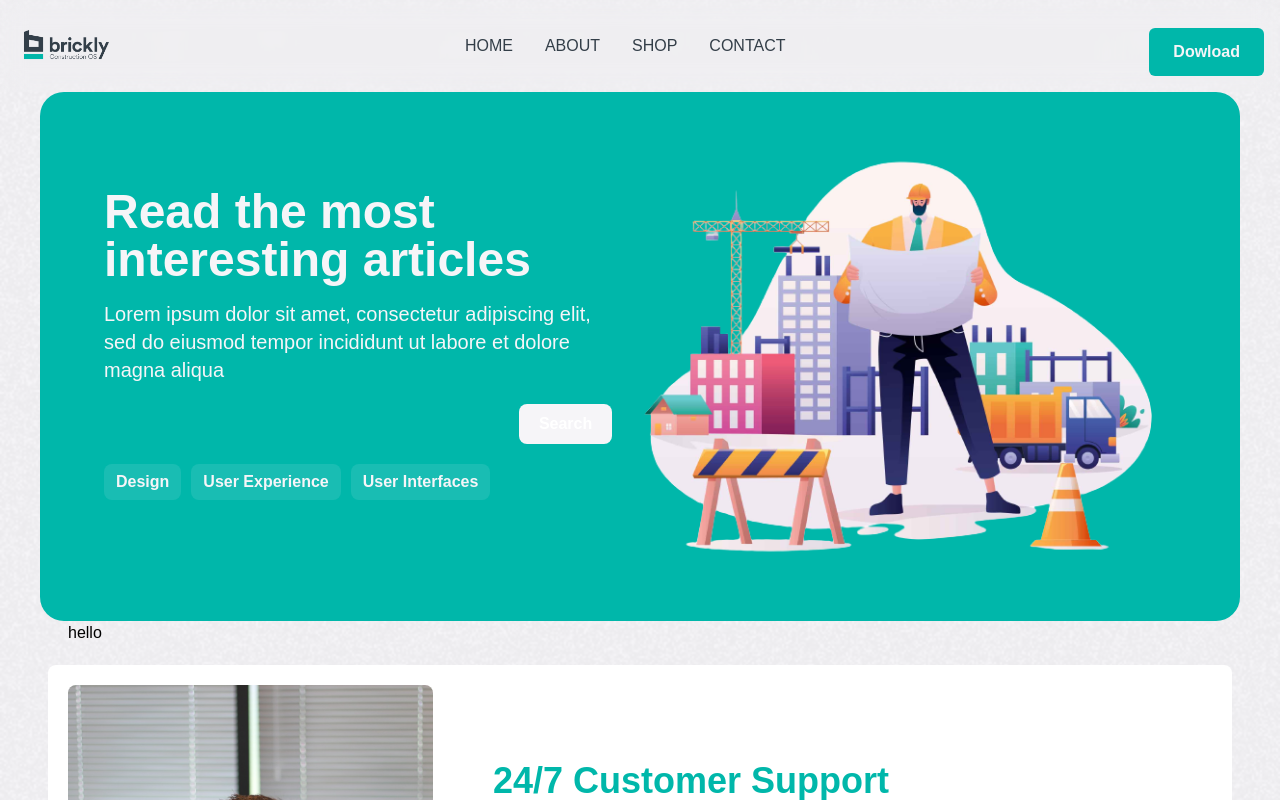
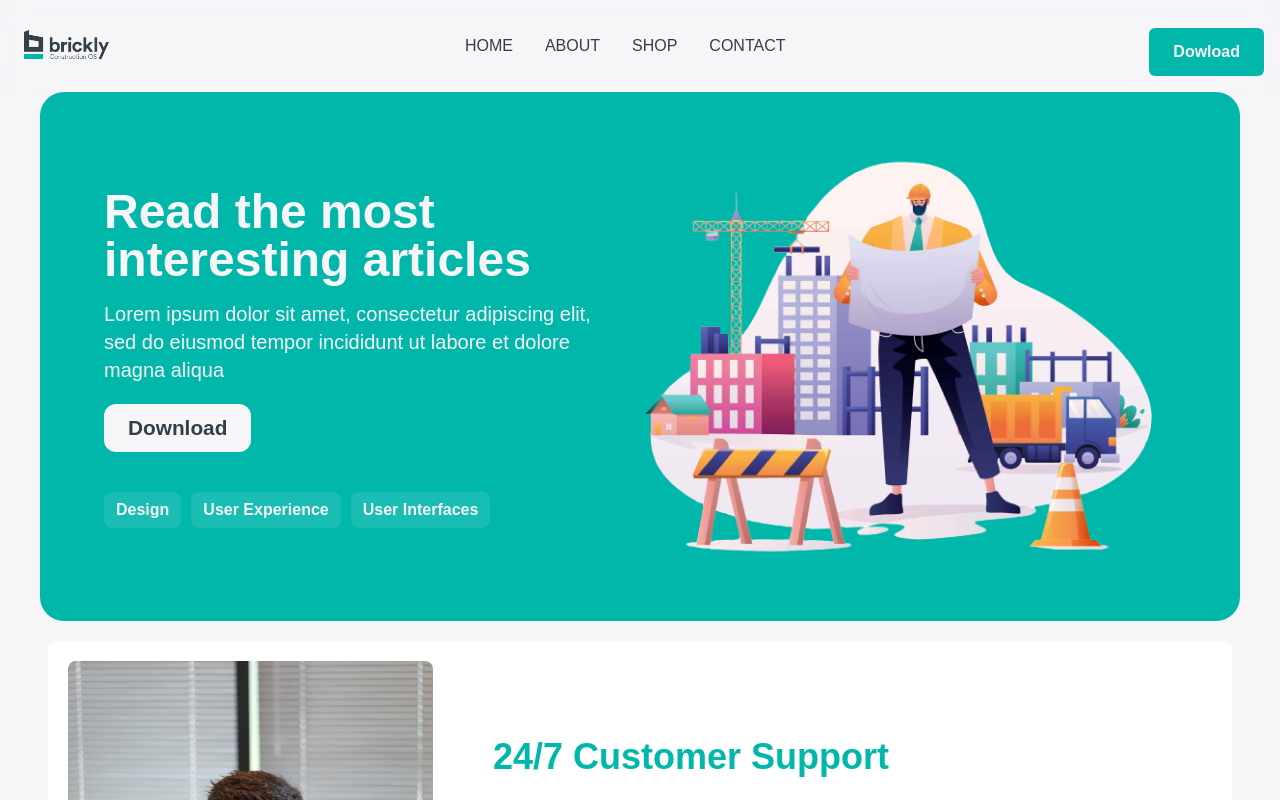
Before and after one commit to Shibil-77/Brickly-freelacework, a React (Create React App) app: page / in a window 1280 px wide. Shown: the top 800 px of the page. Built offline with nearby package versions, Linux system fonts and the light colour scheme.

Commit message:
anshid:changes

```diff
--- a/src/App.css
+++ b/src/App.css
@@ -9,7 +9,6 @@ body {
   height: 100vh;
   background-color: #f6f5f8;
   font-family: 'Mulish', sans-serif;
-  background-image: url(./assets/Background.png);
   background-size: cover;
 }
 
@@ -18,6 +17,6 @@ body {
 }
 
 #svg-container-1:hover path {
-    stroke: #f6f5f8;
-    fill:#f6f5f8;
-  }
+  stroke: #f6f5f8;
+  fill:#f6f5f8;
+}
--- a/src/components/Download/Download.jsx
+++ b/src/components/Download/Download.jsx
@@ -6,7 +6,7 @@ import "./download.css"
 
 const Download = () => {
   return (
-    <div className="md:flex w-full mt-5 bg-[#f6f5f8] rounded-2xl  ">
+    <div className="md:flex w-full mt-5 bg-white rounded-2xl  ">
       <div className="md:w-1/2 w-full my-auto flex pb-0  p-5 justify-center">
         <div className=" grid gap-4 ">
           <h1 className="md:text-4xl text-3xl  max"><strong>Download our mobile <br/> application.</strong></h1>
--- a/src/components/footer/FooterSubThree.jsx
+++ b/src/components/footer/FooterSubThree.jsx
@@ -14,13 +14,13 @@ function FooterSubThree() {
             type="email"
             placeholder="Your Email"
           />
-          <button className=" mx-4 rounded-xl absolute lg:-right-2 -right-2 top-1  hover:bg-secondary bg-secondary  text-base font-medium leading-none text-white p-2 uppercase focus:outline-none focus:ring-2 focus:ring-offset-2 focus:ring-primary">
+          <button className=" mx-4  rounded-xl absolute lg:-right-2 -right- top-1 bottom-1  hover:bg-secondary bg-secondary  text-base font-medium leading-none text-white p-2 uppercase focus:outline-none focus:ring-2 focus:ring-offset-2 focus:ring-primary">
             <svg
               viewBox="0 0 24 24"
               xmlns="http://www.w3.org/2000/svg"
               fill="#ffffff"
-              width='40'
-              height='40'
+              width='35'
+              height='35'
             >
               <g id="SVGRepo_bgCarrier" stroke-width="0"></g>
               <g
--- a/src/components/hero/Hero.jsx
+++ b/src/components/hero/Hero.jsx
@@ -14,13 +14,10 @@ const Hero = () => {
                     Lorem ipsum dolor sit amet, consectetur adipiscing elit, sed do
                     eiusmod tempor incididunt ut labore et dolore magna aliqua
                 </p>
-                <div className="flex flex-col gap-y-2.5 mt-10 lg:mt-6 xl:mt-10 relative">
-                    <button className="w-full bg-primary text-white font-semibold rounded-lg px-5 py-3 md:absolute md:right-2 md:top-1/2 md:-translate-y-1/2 md:w-fit md:py-2">
-                        Search
-                    </button>
-                </div>
+                <button className='px-6 h-12 rounded-xl bg-primary text-[1.3rem] font-semibold text-text-color mt-5'>
+                    Download
+                </button>
                 <div className="flex mt-4 flex-col lg:flex-row lg:items-start lg:flex-nowrap lg:gap-x-4 lg:mt-7">
-
                     <ul className="flex flex-wrap gap-x-2.5 gap-y-2.5 mt-3 lg:text-sm xl:text-base">
                         <li className="rounded-lg bg-primary bg-opacity-10 px-3 py-1.5 text-primary font-semibold">
                         Design
--- a/src/pages/FooterPage/FooterPage.jsx
+++ b/src/pages/FooterPage/FooterPage.jsx
@@ -6,7 +6,7 @@ import FooterSubThree from "../../components/footer/FooterSubThree";
 
 function FooterPage() {
   return (
-    <footer className="bg-primary from-gray-100 via-[#bce1ff] to-gray-100 flex items-center justify-center border ">
+    <footer className="bg-white from-gray-100 via-[#bce1ff] to-gray-100 flex items-center justify-center border ">
       <div className="w-full lg:container">
         <div className="lg:hidden block pt-11 ">
           <FooterSubOne />
--- a/src/pages/home/Home.jsx
+++ b/src/pages/home/Home.jsx
@@ -13,7 +13,7 @@ const Home = () => {
     <Layout>
       <Hero/>
       <div className="md:container">
-        <Badge/>
+        {/* <Badge/> */}
         <Content/>
         <Works/>
         <Download/>
```
